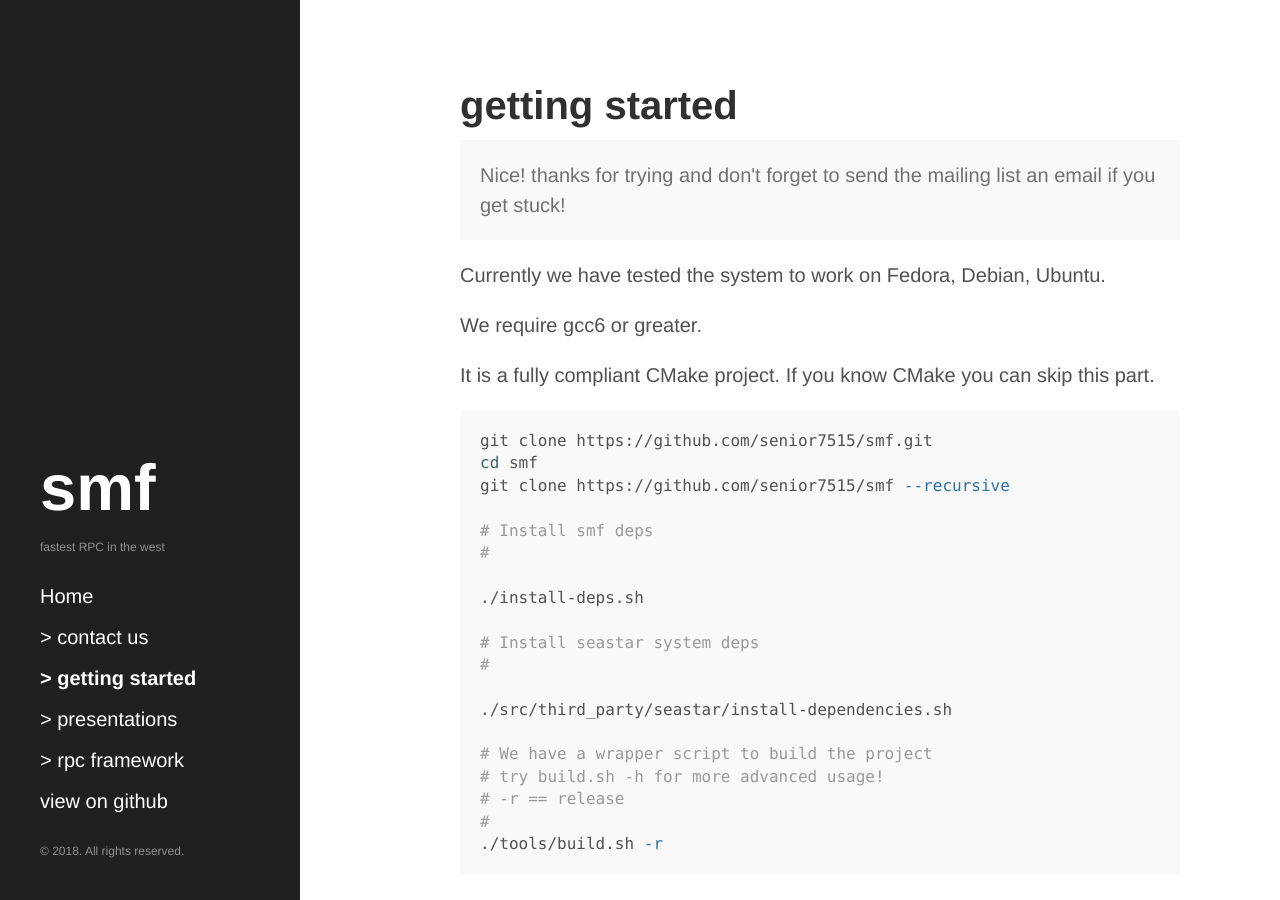
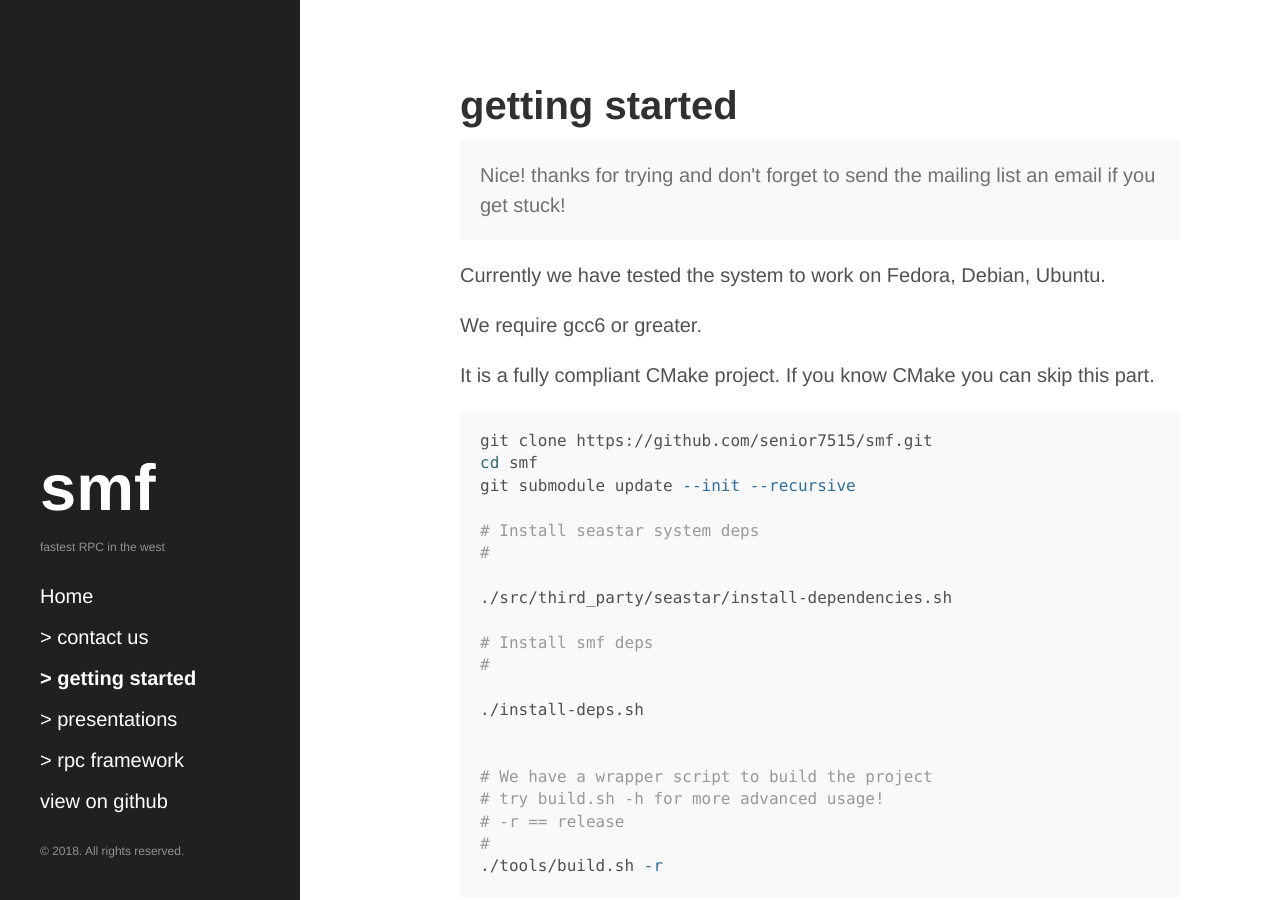
Before and after one commit to smfrpc/smf, a Jekyll site: the page built from docs/getting_started.md, in a window 1280 px wide and 900 px high. Built offline with Jekyll 4.4.1, drawn with Linux system fonts in a browser that asks for light colours.

Commit message:
docs: fix getting-started docs

````diff
--- a/docs/getting_started.md
+++ b/docs/getting_started.md
@@ -19,17 +19,18 @@ It is a fully compliant CMake project. If you know CMake you can skip this part.
 ```bash
 git clone https://github.com/senior7515/smf.git
 cd smf
-git clone https://github.com/senior7515/smf --recursive
+git submodule update --init --recursive
+
+# Install seastar system deps
+#
+
+./src/third_party/seastar/install-dependencies.sh
 
 # Install smf deps
 #
 
 ./install-deps.sh
 
-# Install seastar system deps
-#
-
-./src/third_party/seastar/install-dependencies.sh
 
 # We have a wrapper script to build the project
 # try build.sh -h for more advanced usage!
````
